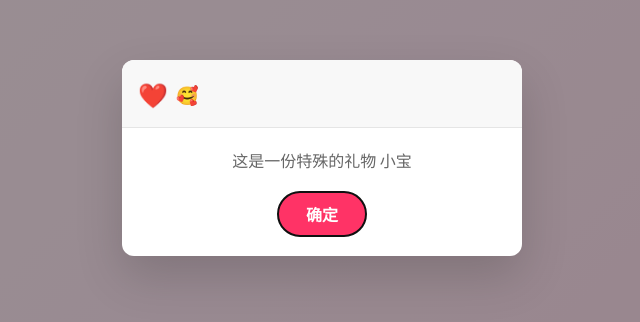
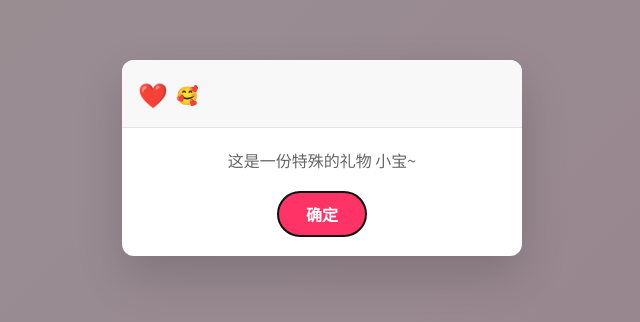
Before and after one commit to qin93388-gif/love-xy, a plain HTML site: page index.html in a window 1280 px wide. Shown: the part 242-564 px from the top of the page, 318-958 px from the left. Drawn offline with Linux system fonts and the light colour scheme.

Commit message:
Update title and content text in index.html

```diff
--- a/index.html
+++ b/index.html
@@ -3,7 +3,7 @@
 <head>
   <meta charset="utf-8">
   <meta name="viewport" content="width=device-width, initial-scale=1, viewport-fit-cover">
-  <title>❤️xiao yu ❤️</title>
+  <title>❤️xiao yu❤️</title>
   <link rel="preconnect" href="https://fonts.googleapis.com">
   <link rel="preconnect" href="https://fonts.gstatic.com" crossorigin>
   <link href="https://fonts.googleapis.com/css2?family=Noto+Sans+SC:wght@400;600;800&display=swap" rel="stylesheet">
@@ -171,7 +171,7 @@
           <span class="icon">❤️</span>
           <span class="title">🥰</span>
         </div>
-        <div class="content">这是一份特殊的礼物 小宝</div>
+        <div class="content">这是一份特殊的礼物 小宝~</div>
         <div class="actions">
           <button class="btn" id="confirm-btn" autofocus>确定</button>
         </div>
```
